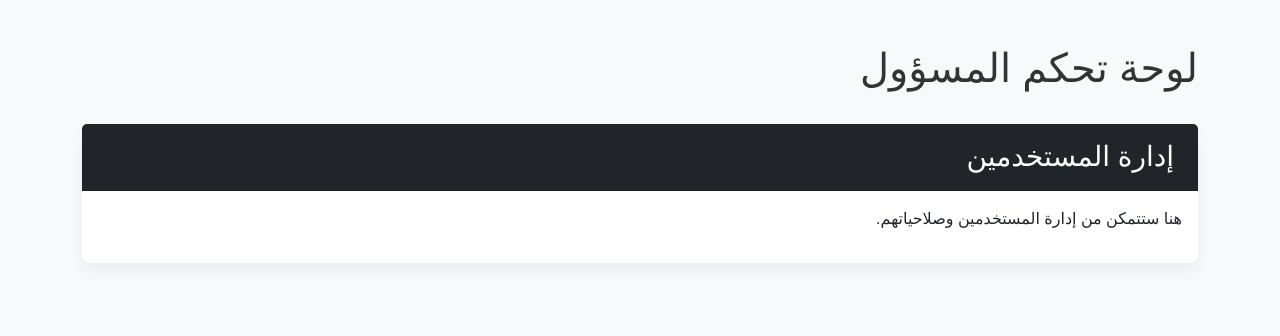
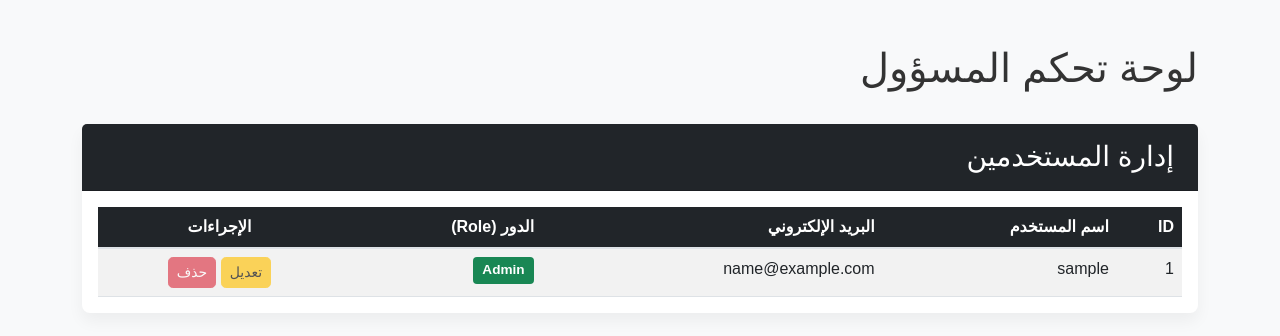
Before and after one commit to ahmedelsawy0003/SawaednaCostApp, a Flask app: page /admin/dashboard in a window 1280 px wide. Shown: the part 62-398 px from the top of the page. Run offline with Flask 3, Linux system fonts and the light colour scheme; a user stored in the database is signed in; tables that the repository leaves empty hold one stand-in row (values such as "Sample post").

Commit message:
admincontrol2

```diff
--- a/templates/admin/dashboard.html
+++ b/templates/admin/dashboard.html
@@ -12,7 +12,46 @@
         <h3 class="mb-0">إدارة المستخدمين</h3>
     </div>
     <div class="card-body">
-        <p>هنا ستتمكن من إدارة المستخدمين وصلاحياتهم.</p>
+
+        {% if users %}
+            <div class="table-responsive">
+                <table class="table table-striped table-hover">
+                    <thead class="table-dark">
+                        <tr>
+                            <th>ID</th>
+                            <th>اسم المستخدم</th>
+                            <th>البريد الإلكتروني</th>
+                            <th>الدور (Role)</th>
+                            <th class="text-center">الإجراءات</th>
+                        </tr>
+                    </thead>
+                    <tbody>
+                        {% for user in users %}
+                        <tr>
+                            <td>{{ user.id }}</td>
+                            <td>{{ user.username }}</td>
+                            <td>{{ user.email }}</td>
+                            <td>
+                                {% if user.role == 'admin' %}
+                                    <span class="badge bg-success">Admin</span>
+                                {% else %}
+                                    <span class="badge bg-secondary">User</span>
+                                {% endif %}
+                            </td>
+                            <td class="text-center">
+                                <button class="btn btn-sm btn-warning" disabled>تعديل</button>
+                                <button class="btn btn-sm btn-danger" disabled>حذف</button>
+                            </td>
+                        </tr>
+                        {% endfor %}
+                    </tbody>
+                </table>
+            </div>
+        {% else %}
+            <div class="alert alert-info">
+                لا يوجد مستخدمون مسجلون حالياً.
+            </div>
+        {% endif %}
         </div>
 </div>
 {% endblock %}
```
